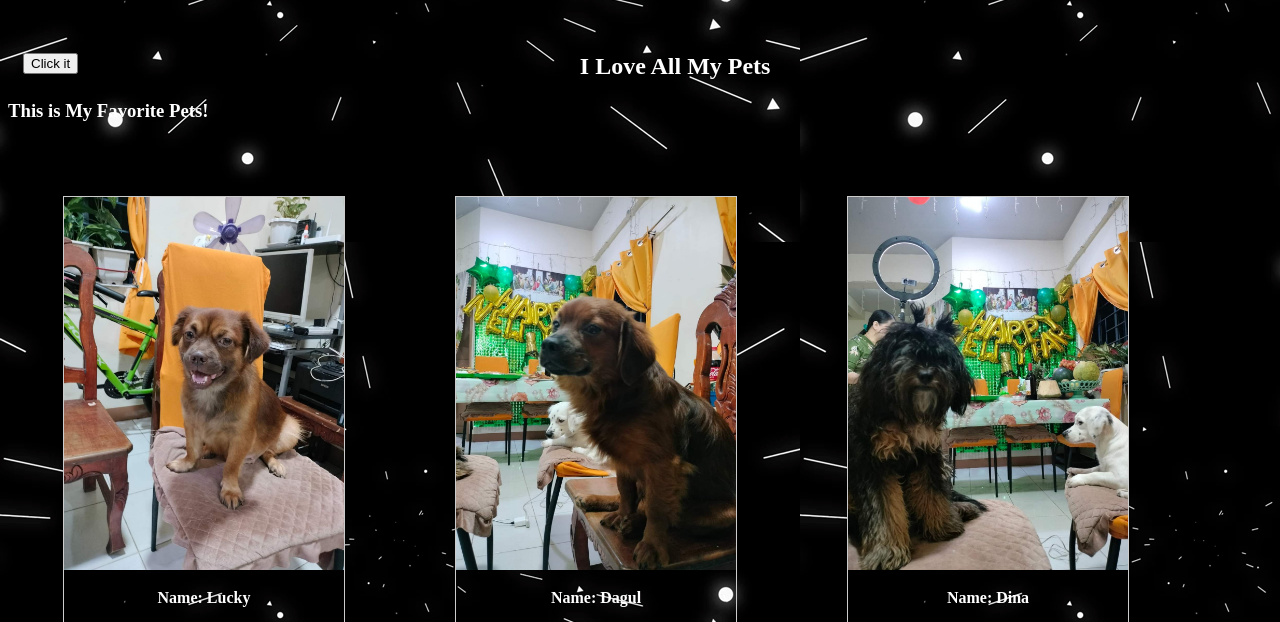
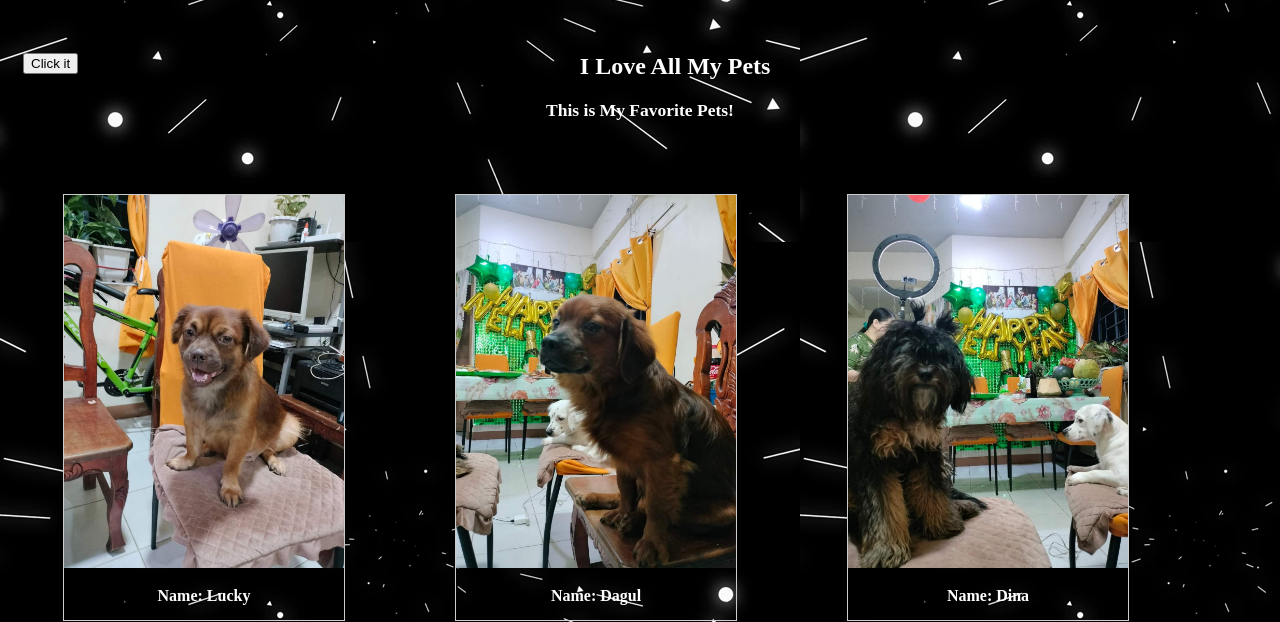
Before and after one commit to hsusana20/lab2, a PHP site: the page made by week 8/my pets.php in a window 1280 px wide. Shown: the part 358-980 px from the top of the page. Run offline with PHP 8.4, Linux system fonts and the light colour scheme; some web fonts are replaced.

Commit message:
W3 Schools PHP Lesson Functions

```diff
--- a/week 8/my pets.php
+++ b/week 8/my pets.php
@@ -53,7 +53,7 @@ div.desc {
 
 #h3 {
 	color: white;
-	text-align: center:
+	text-align: center;
 	font-size: 15px;
 }
 </style>
```
